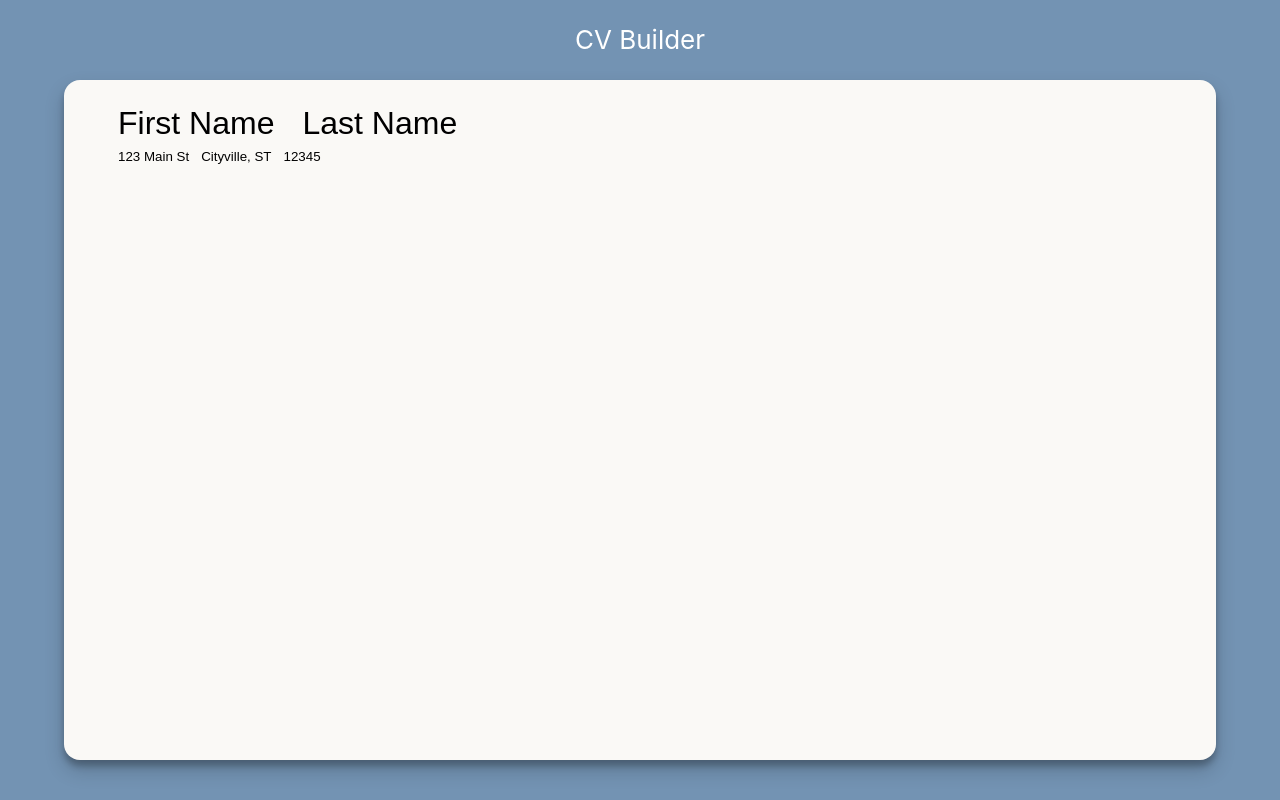
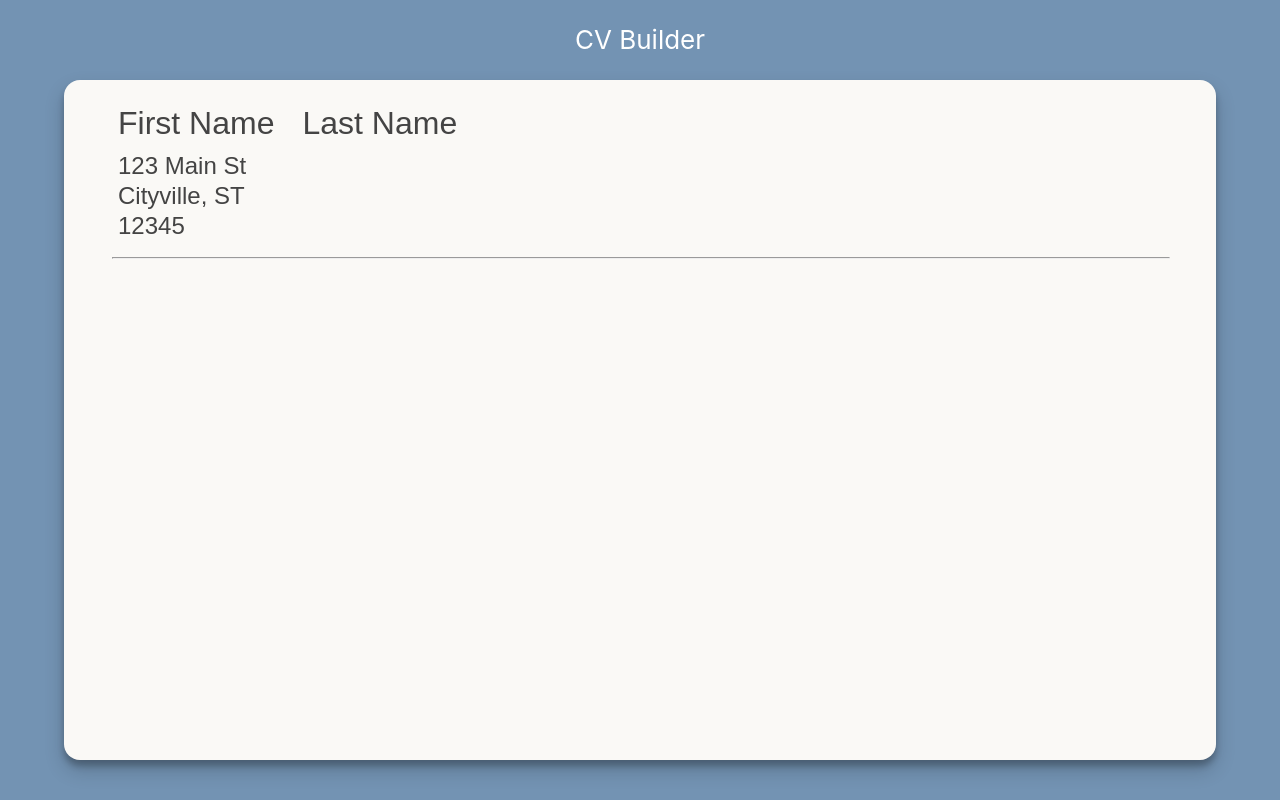
Before and after one commit to mjande/cv-project, a React (Create React App) app: page / in a window 1280 px wide. Built offline with nearby package versions, Linux system fonts and the light colour scheme.

Commit message:
Style address

```diff
--- a/src/components/Address.js
+++ b/src/components/Address.js
@@ -1,4 +1,5 @@
 import React, { Component } from "react";
+import "../styles/Address.css";
 
 class Address extends Component {
   render() {
--- a/src/components/Cv.js
+++ b/src/components/Cv.js
@@ -49,6 +49,7 @@ class Cv extends Component {
           handleClick={this.handleClick}
           handleSubmit={this.handleSubmit}
         />
+        <hr />
       </div>
     );
   }
--- a/src/index.css
+++ b/src/index.css
@@ -26,7 +26,11 @@ h5 {
   line-height: 1.2;
 }
 
-a {
-  text-decoration: none;
+button {
   color: #444444;
+  font-size: 1.5rem;
 }
+
+hr {
+  width: 100%;
+}
--- /dev/null
+++ b/src/styles/Address.css
@@ -0,0 +1,5 @@
+.address {
+  display: flex;
+  flex-direction: column;
+  align-items: start;
+}
--- a/src/styles/Cv.css
+++ b/src/styles/Cv.css
@@ -10,6 +10,7 @@
   display: flex;
   flex-direction: column;
   align-items: flex-start;
+  gap: 0.5rem;
 }
 
 .field {
```
